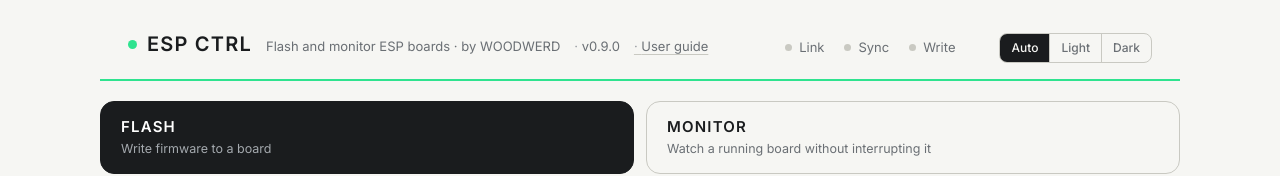
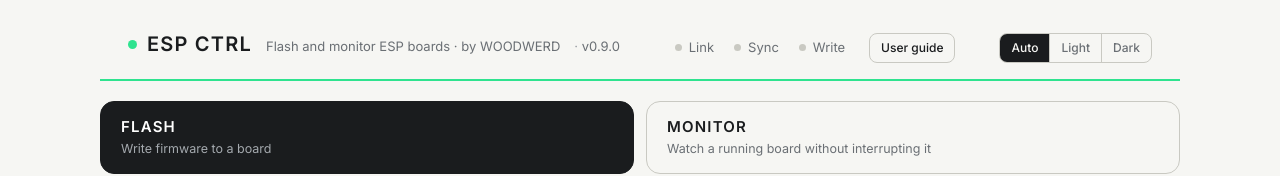
Before and after one commit to WOODWERD/esp-ctrl, a plain HTML site: page site/index.html in a window 1280 px wide. Shown: the top 176 px of the page. Drawn offline with Linux system fonts and the light colour scheme.

Commit message:
Update index.html

```diff
--- a/site/index.html
+++ b/site/index.html
@@ -56,7 +56,7 @@
 .brand h1::before{content:"";display:inline-block;width:9px;height:9px;border-radius:50%;background:var(--accent);margin-right:10px;vertical-align:.12em}
 .brand .by,.mocktag{font-size:13px;color:var(--soft)}
 .mocktag::before{content:"· ";color:var(--faint)}
-.leds{display:flex;gap:20px;align-items:center}
+.leds{display:flex;flex-wrap:wrap;gap:10px 20px;align-items:center}
 .led{display:flex;align-items:center;gap:7px;font-size:13px;color:var(--soft)}
 .led i{width:7px;height:7px;border-radius:50%;background:var(--off)}
 .led.on-ok{color:var(--ink)} .led.on-ok i{background:var(--ok)}
@@ -241,6 +241,9 @@
 .foot{border-top:1px solid var(--line);padding:20px 28px 0;display:flex;flex-direction:column;gap:6px;font-size:12.5px;color:var(--soft)}
 .foot p{margin:0;max-width:80ch} .foot b{color:var(--ink);font-weight:600}
 @media (max-width:820px){.foot{padding-inline:4px}}
+/* User guide: a real, visibly clickable control beside the theme switch */
+.guidelink{border:1px solid var(--line-strong);border-radius:8px;padding:5px 11px;font-size:12px;font-weight:500;color:var(--ink);text-decoration:none;white-space:nowrap;margin-left:4px}
+.guidelink:hover{background:var(--surface);border-color:var(--ink)}
 </style>
 </head>
 <body>
@@ -251,12 +254,12 @@
       <h1>ESP Ctrl</h1>
       <span class="by">Flash and monitor ESP boards · by WOODWERD</span>
       <span class="mocktag">v0.9.0</span>
-      <a class="mocktag guide" href="guide.html">User guide</a>
     </div>
     <div class="leds" aria-live="polite">
       <span class="led" id="ledLink"><i></i>Link</span>
       <span class="led" id="ledSync"><i></i>Sync</span>
       <span class="led" id="ledBusy"><i></i>Write</span>
+      <a class="guidelink" href="guide.html">User guide</a>
       <span class="theme" role="group" aria-label="Colour theme">
         <button type="button" data-theme-set="auto" aria-pressed="true">Auto</button><button type="button" data-theme-set="light" aria-pressed="false">Light</button><button type="button" data-theme-set="dark" aria-pressed="false">Dark</button>
       </span>
```
